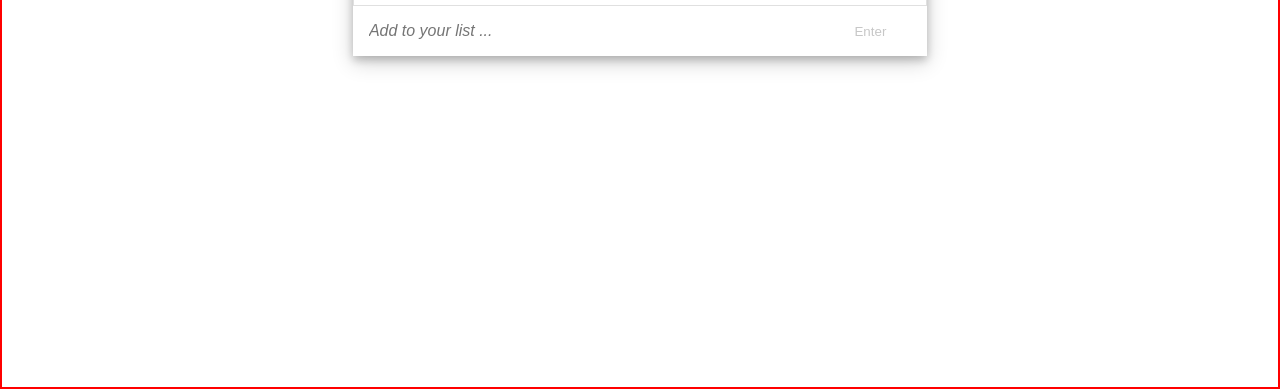
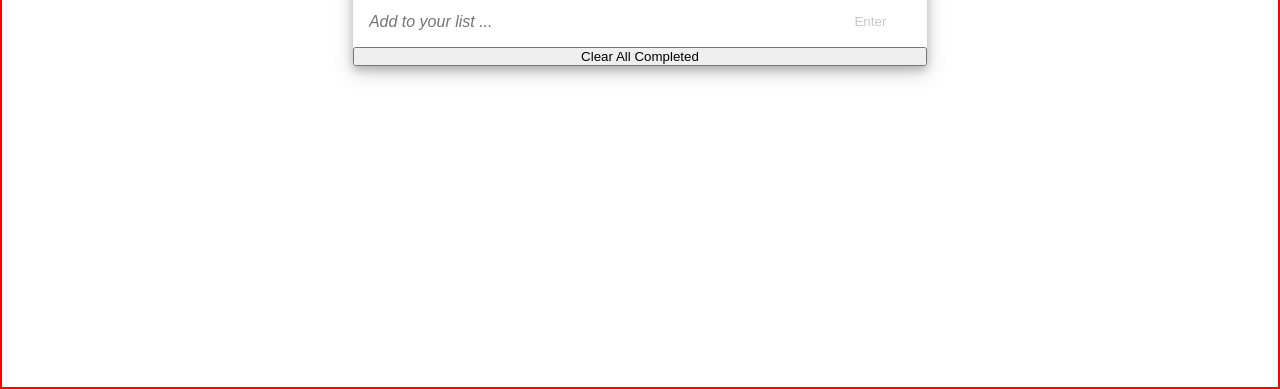
Before and after one commit to SamanAtashi/Best_To-Do-List, a website built with webpack: page src/index.html in a window 1280 px wide. Shown: the part 411-800 px from the top of the page. Built offline with nearby package versions, Linux system fonts and the light colour scheme.

Commit message:
Add clear btn to index.html

```diff
--- a/src/index.html
+++ b/src/index.html
@@ -27,6 +27,9 @@
         <div class="list-items w-100">
           <ul class="w-100" id="show"></ul>
         </div>
+        <div class="cleatAll w-100">
+          <input type="button" value="Clear All Completed" class="w-100" id="clearAllComp" />
+        </div>
       </div>
     </main>
   </body>
```
